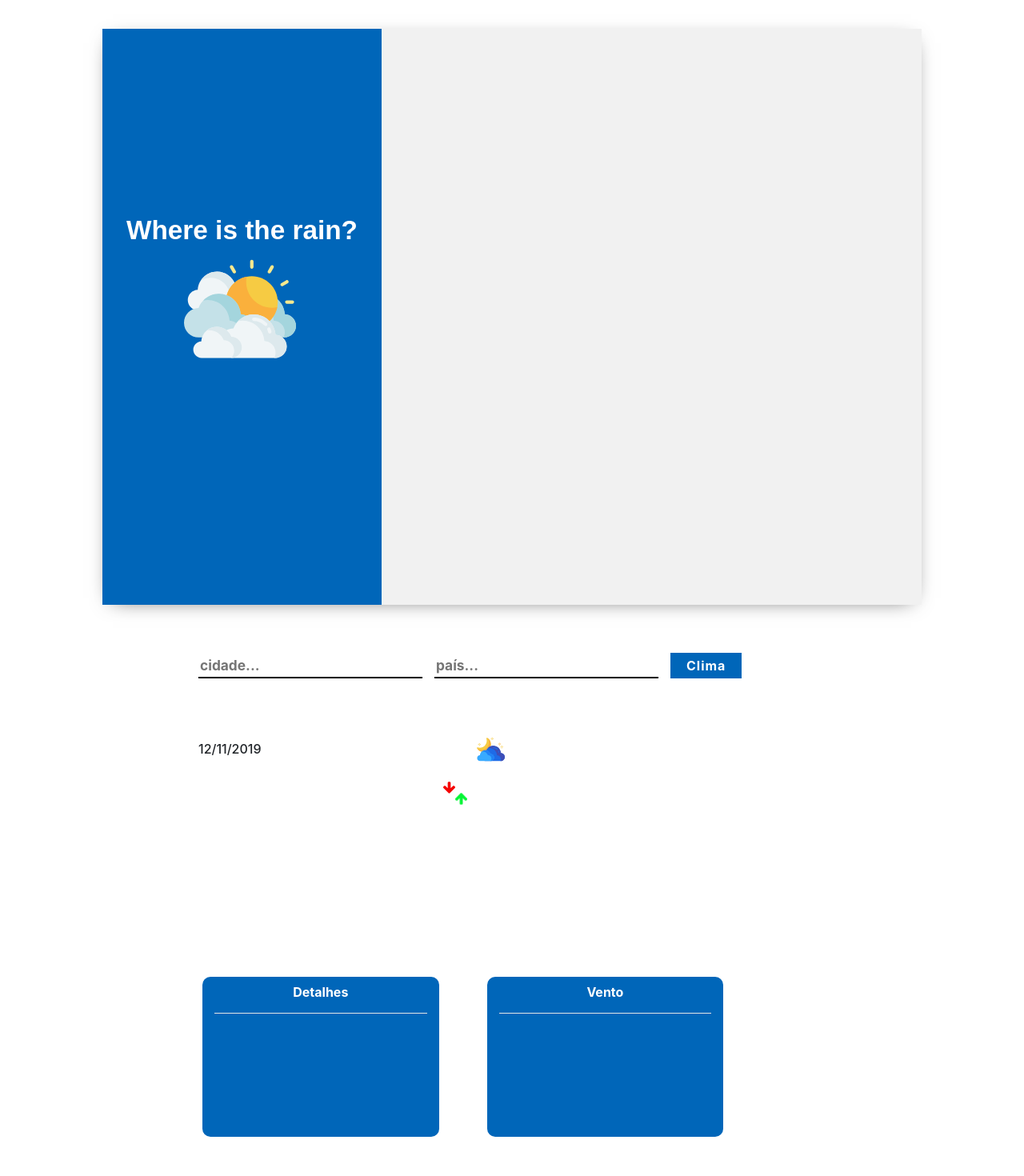
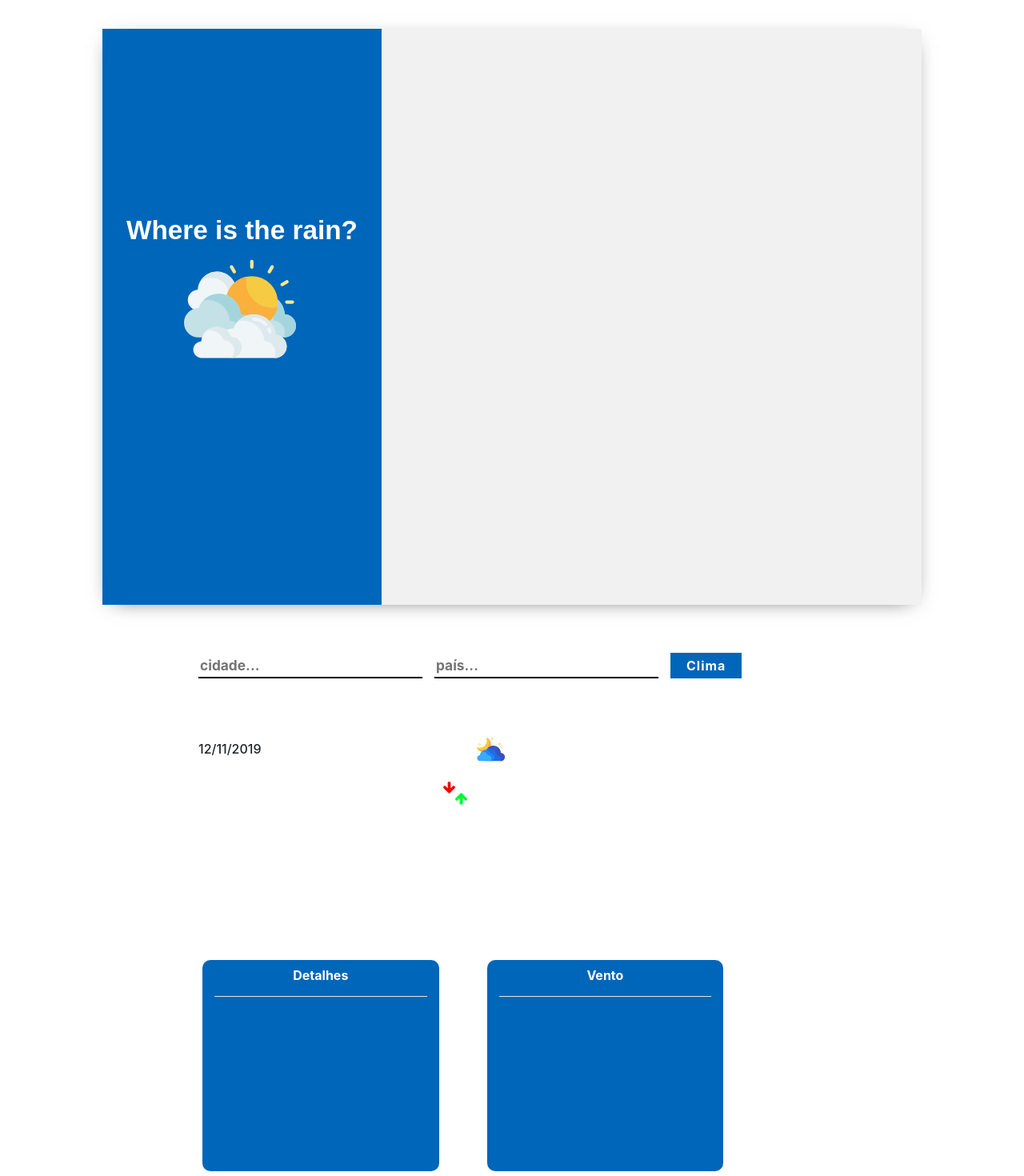
Before and after one commit to Pchenrique/where_is_the_rain, a React (Create React App) app: page / in a window 1280 px wide. Shown: the top 1470 px of the page at 80% size. Built offline with nearby package versions, Linux system fonts and the light colour scheme.

Commit message:
Criação dos detalhes

```diff
--- a/src/App.css
+++ b/src/App.css
@@ -120,6 +120,9 @@ button:hover{
     font-weight: bold;
     font-family: Arial, Helvetica, sans-serif;
 }
+h1.informations-city{
+    padding: 5px;
+}
 
 .informations-country{
     font-weight: bold;
@@ -175,7 +178,7 @@ button:hover{
 }
 
 .temperature{
-    font-size: 55pt;
+    font-size: 50pt;
     font-family: Arial, Helvetica, sans-serif;
 }
 
@@ -184,16 +187,16 @@ button:hover{
 .box-bottom-left{
     background-color: rgb(0, 102, 185);
     border-radius: 10px;
-    height: 25vh;
+    height: 33vh;
     margin-right: 60px;
-    margin-top: 20%;
+    margin-top: 17%;
     margin-left: 20px;
 }
 .box-bottom-right{
     background-color: rgb(0, 102, 185);
     border-radius: 10px;
-    height: 25vh;
-    margin-top: 20%;
+    height: 33vh;
+    margin-top: 17%;
 }
 
 .box-bottom-titles{
--- a/src/components/clima.js
+++ b/src/components/clima.js
@@ -36,16 +36,22 @@ class Clima extends React.Component {
                     <div className="col-md-5 box-bottom-left">
                         <h6 className="box-bottom-titles">Detalhes</h6>
                         <hr></hr>
-                        {this.props.umidade && <p className="information">Umidade: {this.props.umidade}%</p>}
+                        {this.props.cidade && <p className="information">Cidade: {this.props.cidade}</p>}
+                        {this.props.temperatura && <p className="information">Temperatura Atual: {Math.trunc(this.props.temperatura)}ºC</p>}
+                        {this.props.temp_min && <p className="information">Temperatura Mínima: {Math.trunc(this.props.temp_min)}ºC</p>}
+                        {this.props.temp_max && <p className="information">Temperatura Máxima: {Math.trunc(this.props.temp_max)}ºC</p>}
 
                     </div>
                     <div className="col-md-5 box-bottom-right">
                         <h6 className="box-bottom-titles">Vento</h6>
                         <hr></hr>
+                        {this.props.velocidade_vento && <p className="information">Velocidade do vento: {this.props.velocidade_vento}m/s</p>}
+                        {this.props.umidade && <p className="information">Umidade: {this.props.umidade}%</p>}
+                        {this.props.descricao && <p className="information">Status: {this.props.descricao}</p>}
+
                     </div>
                 </div>
-                {this.props.hora && <p className="information">Horario: {this.props.hora}</p>}
-                {this.props.velocidade_vento && <p className="information">Velocidade do vento: {this.props.velocidade_vento}m/s</p>}
+
                 {this.props.error && <p>{this.props.error}</p>}
             </div>
         );
```
